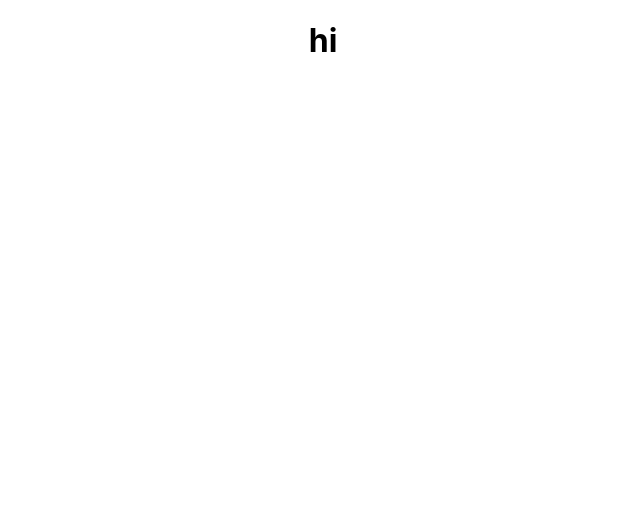
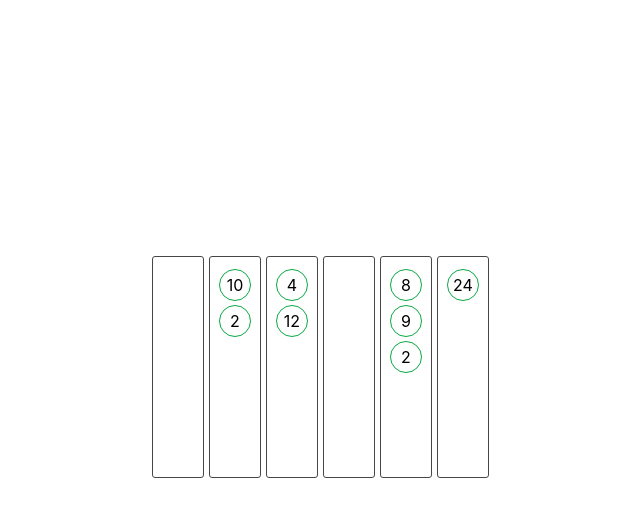
Before and after one commit to msalvatore22/react-challenge-grocery, a React (Create React App) app: page / in a window 1280 px wide. Shown: the top 516 px of the page, without its empty margins (317-957 px from the left). Built offline with nearby package versions, Linux system fonts and the light colour scheme.

Commit message:
Built the basic grocery line structure

```diff
--- a/src/App.css
+++ b/src/App.css
@@ -1,5 +1,7 @@
 .App {
   text-align: center;
+  display: flex;
+  justify-content: center;
 }
 
 .App-logo {
@@ -36,3 +38,26 @@
     transform: rotate(360deg);
   }
 }
+
+.grocery-line {
+  margin-top: 20%;
+  margin-right: 5px;
+  border: 1px solid rgb(73, 69, 69);
+  border-radius: 3px;
+  padding: 10px;
+  width: 30px;
+  height: 200px;
+  display: flex;
+  flex-direction: column;
+  align-items: center;
+  justify-content: flex-start;
+}
+
+.shopper {
+  border: 1px solid rgb(9, 170, 68);
+  height: 20px;
+  width: 20px;
+  border-radius: 50%;
+  padding: 5px;
+  margin: 2px;
+}
--- a/src/App.js
+++ b/src/App.js
@@ -1,9 +1,35 @@
 import './App.css';
+import { useState } from 'react';
+
+const Shopper = (props) => {
+  const {items} = props
+  console.log(props)
+  return (
+    <div className="shopper">{items}</div>
+  )
+}
 
 function App() {
+  const [groceryLine, setGroceryLine] = useState([
+    [],
+    [10, 2],
+    [4, 12],
+    [],
+    [8, 9, 2],
+    [24]
+  ])
+
   return (
     <div className="App">
-      <h1>hi</h1>
+      {groceryLine.map((que, idx) => {
+        return (
+          <div className="grocery-line">
+            {que.map((items, i) => {
+              return <Shopper items={items} />
+            })}
+          </div>
+        )
+      })}
     </div>
   );
 }
```
